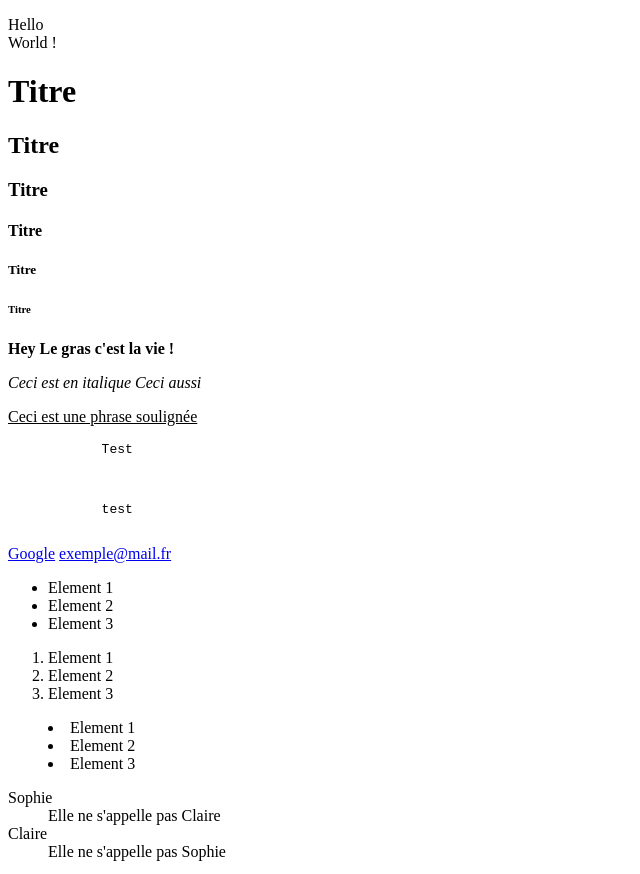
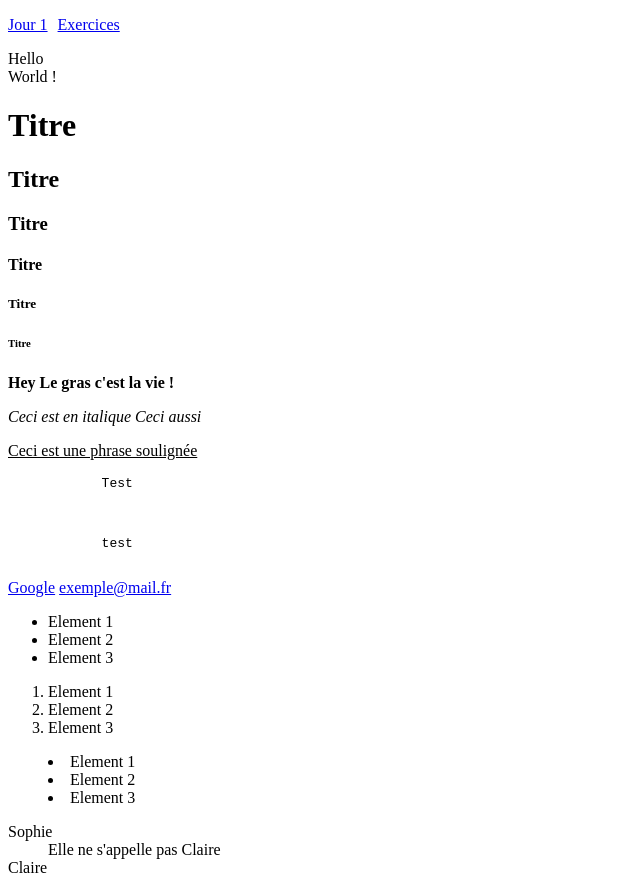
Before and after one commit to DELORD-C/Formation-HTML-CSS, a plain HTML site: page Jour 1/intro.html in a window 1280 px wide. Shown: the top 874 px of the page, without its empty margins (0-640 px from the left). Drawn offline with Linux system fonts and the light colour scheme.

Commit message:
Architecture

```diff
--- a/intro.html
+++ b/Jour 1/intro.html
@@ -7,6 +7,15 @@
     </head>
 
     <body>
+
+        <header>
+            <nav>
+                <ul style="list-style: none; padding: 0; display: flex; gap: 10px;">
+                    <li><a href="../Jour 1">Jour 1</a></li>
+                    <li><a href="../exercices">Exercices</a></li>
+                </ul>
+            </nav>
+        </header>
         <p>Hello <br><span>World !</span></p>
         <h1>Titre</h1>
         <h2>Titre</h2>
```
Also changed, not shown: Jour 1/attributs.html (renamed from attributs.html, +8 -0 lines), Jour 1/css.html (renamed from css.html, +8 -0 lines), Jour 1/attributs.css (renamed from attributs.css), Jour 1/style.css (renamed from style.css), 4 other files.
